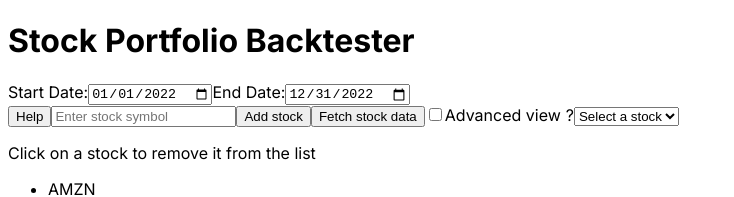
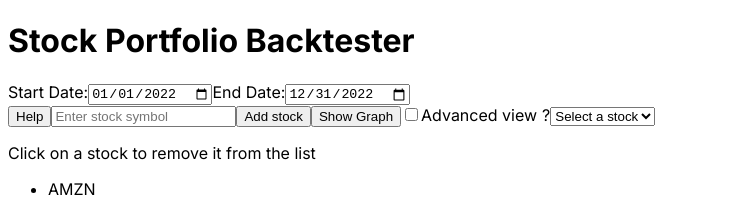
Before and after one commit to piercef256/stock-portfolio-backtester, a Next.js app: page / in a window 1280 px wide. Shown: the top 197 px of the page, without its empty margins (0-734 px from the left). Built offline with nearby package versions, Linux system fonts and the light colour scheme.

Commit message:
refactor

```diff
--- a/components/Tutorial.tsx
+++ b/components/Tutorial.tsx
@@ -28,8 +28,8 @@ function Tutorial({ onDone }: TutorialProps) {
         <div>
           <p>
             Step 2: When you have added the stocks that you want to analyze,
-            click the &quot;Fetch stock data&quot; button, and dive into the
-            stock data!
+            click the &quot;Show Graph&quot; button, and dive into the stock
+            data!
           </p>
           <button onClick={onDone}>Done</button>
         </div>
--- a/components/UserInput.tsx
+++ b/components/UserInput.tsx
@@ -60,7 +60,7 @@ function UserInput({
         placeholder="Enter stock symbol"
       />
       <button onClick={handleAddStock}>Add stock</button>
-      <button onClick={handleFetchButtonClick}>Fetch stock data</button>
+      <button onClick={handleFetchButtonClick}>Show Graph</button>
       <label style={{ position: "relative" }}>
         <input type="checkbox" onChange={handleToggleAdvancedViewClick} />
         Advanced view
```
